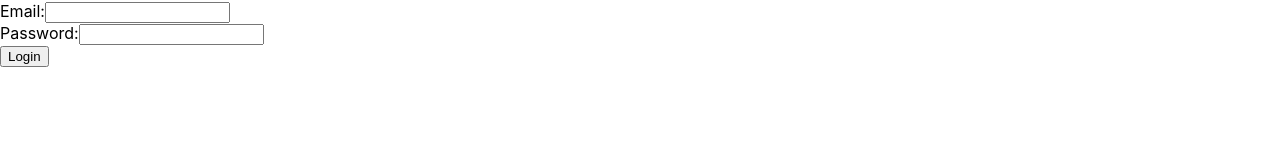
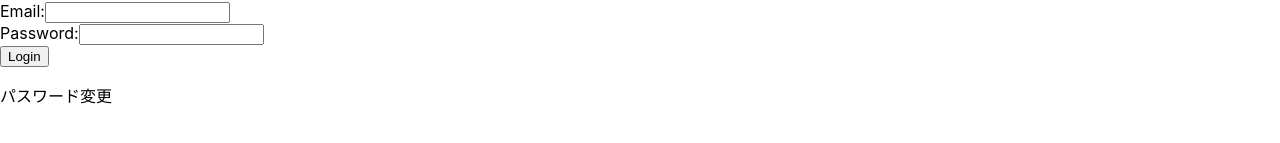
Before and after one commit to takumiTakahata/equipment_management_system, a React (Create React App) app in the folder equipment_management_app/: page /user_password_change in a window 1280 px wide. Shown: the part 473-616 px from the top of the page. Built offline with nearby package versions, Linux system fonts and the light colour scheme.

Commit message:
パスワードリセット画面作成, routeの設定

```diff
--- /dev/null
+++ b/equipment_management_app/src/components/user_password_change.tsx
@@ -0,0 +1,11 @@
+import React from "react";
+
+function UserPasswordChange() {
+  return (
+    <div>
+      <p>パスワード変更</p>
+    </div>
+  );
+}
+
+export default UserPasswordChange;
--- a/equipment_management_app/src/routes/user_route.tsx
+++ b/equipment_management_app/src/routes/user_route.tsx
@@ -3,6 +3,7 @@ import { BrowserRouter as Router, Route } from "react-router-dom";
 import { Routes } from "react-router-dom";
 import UserLogin from "../components/user_login";
 import UserPasswordReset from "../components/user_password_reset";
+import UserPasswordChange from "../components/user_password_change";
 
 function UserRoute() {
   return (
@@ -10,8 +11,10 @@ function UserRoute() {
       <Routes>
         {/* ユーザーログイン画面*/}
         <Route path="/user_login" element={<UserLogin />} />
-        {/*ユーザー パスワードリセット画面 */}
+        {/*ユーザーパスワード変更メール送信画面 */}
         <Route path="/user_password_reset" element={<UserPasswordReset />} />
+        {/*ユーザーパスワード変更画面 */}
+        <Route path="/user_password_change" element={<UserPasswordChange />} />
       </Routes>
     </div>
   );
```
